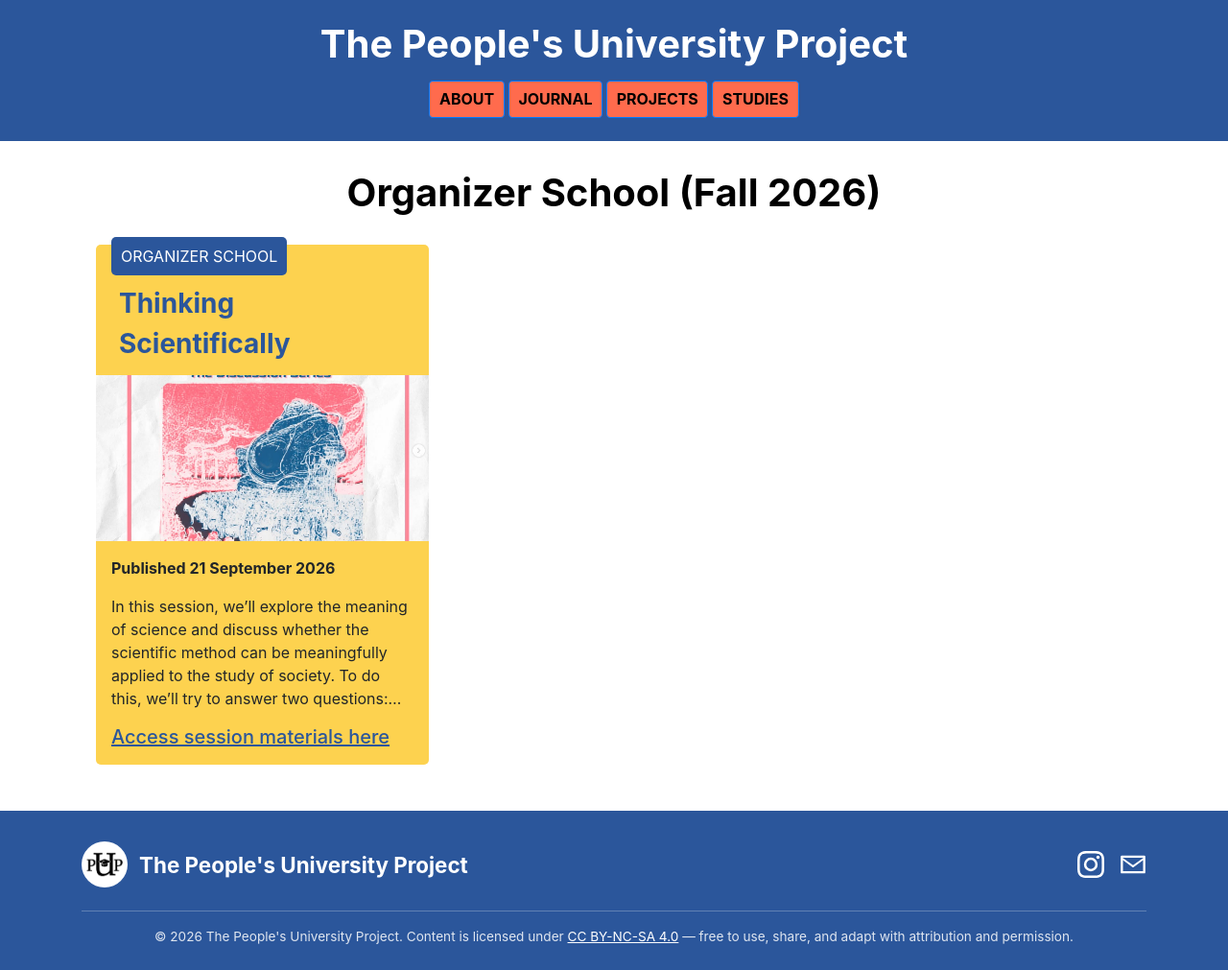
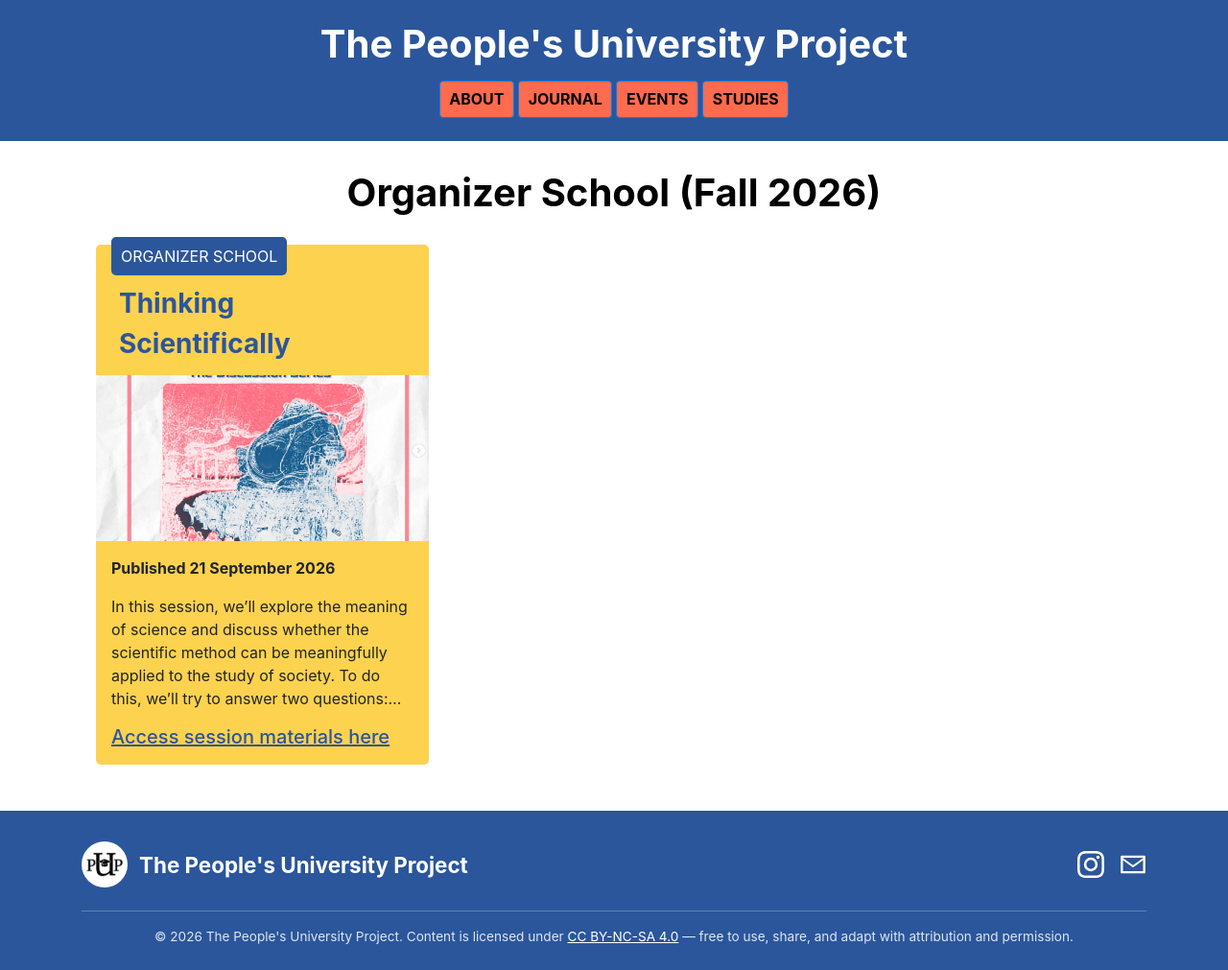
Before and after one commit to Peoples-University/website, a Jekyll site: the page built from orgschool26.html, in a window 1280 px wide and 1011 px high. Shown: the whole window at 96% size. Built offline with Jekyll 4.4.1, drawn with Linux system fonts in a browser that asks for light colours.

Commit message:
fixed nav buttons

```diff
--- a/_layouts/blog.html
+++ b/_layouts/blog.html
@@ -24,7 +24,7 @@
             <div class="h4 mt-2 nav-buttons">
                 <a href="{{ site.baseurl }}/about" class="btn btn-primary nav-btn" role="button">ABOUT</a>
                 <a href="{{ site.baseurl }}/journal" class="btn btn-primary nav-btn" role="button">JOURNAL</a>
-                <a href="{{ site.baseurl }}/projects" class="btn btn-primary nav-btn" role="button">PROJECTS</a>
+                <a href="{{ site.baseurl }}/events" class="btn btn-primary nav-btn" role="button">EVENTS</a>
                 <a href="{{ site.baseurl }}/studies" class="btn btn-primary nav-btn" role="button">STUDIES</a>
             </div>
         </div>
--- a/_layouts/default.html
+++ b/_layouts/default.html
@@ -24,7 +24,7 @@
             <div class="h4 mt-2 nav-buttons">
                 <a href="{{ site.baseurl }}/about" class="btn btn-primary nav-btn" role="button">ABOUT</a>
                 <a href="{{ site.baseurl }}/journal" class="btn btn-primary nav-btn" role="button">JOURNAL</a>
-                <a href="{{ site.baseurl }}/projects" class="btn btn-primary nav-btn" role="button">PROJECTS</a>
+                <a href="{{ site.baseurl }}/events" class="btn btn-primary nav-btn" role="button">EVENTS</a>
                 <a href="{{ site.baseurl }}/studies" class="btn btn-primary nav-btn" role="button">STUDIES</a>
             </div>
         </div>
--- a/_layouts/os_layout.html
+++ b/_layouts/os_layout.html
@@ -24,7 +24,7 @@
             <div class="h4 mt-2 nav-buttons">
                 <a href="{{ site.baseurl }}/about" class="btn btn-primary nav-btn" role="button">ABOUT</a>
                 <a href="{{ site.baseurl }}/journal" class="btn btn-primary nav-btn" role="button">JOURNAL</a>
-                <a href="{{ site.baseurl }}/projects" class="btn btn-primary nav-btn" role="button">PROJECTS</a>
+                <a href="{{ site.baseurl }}/events" class="btn btn-primary nav-btn" role="button">EVENTS</a>
                 <a href="{{ site.baseurl }}/studies" class="btn btn-primary nav-btn" role="button">STUDIES</a>
             </div>
         </div>
--- a/_layouts/quartolayout.html
+++ b/_layouts/quartolayout.html
@@ -24,7 +24,7 @@
             <div class="h4 mt-2 qlnav-buttons">
                 <a href="{{ site.baseurl }}/about" class="btn btn-primary qlnav-btn" role="button">ABOUT</a>
                 <a href="{{ site.baseurl }}/journal" class="btn btn-primary qlnav-btn" role="button">JOURNAL</a>
-                <a href="{{ site.baseurl }}/projects" class="btn btn-primary qlnav-btn" role="button">PROJECTS</a>
+                <a href="{{ site.baseurl }}/events" class="btn btn-primary qlnav-btn" role="button">EVENTS</a>
                 <a href="{{ site.baseurl }}/studies" class="btn btn-primary qlnav-btn" role="button">STUDIES</a>
             </div>
         </div>
--- a/orgschool26.html
+++ b/orgschool26.html
@@ -5,7 +5,7 @@ permalink: /orgschool26/
 ---
 
 <div class="container mt-3">
-    {% assign all_os = site.orgschool26 | sort: "date" | reverse %}
+    {% assign all_os = site.orgschool26 | sort: "date" %}
 
     <div class="site-title mt-4 mb-4 text-center">Organizer School (Fall 2026)</div>
 
```
